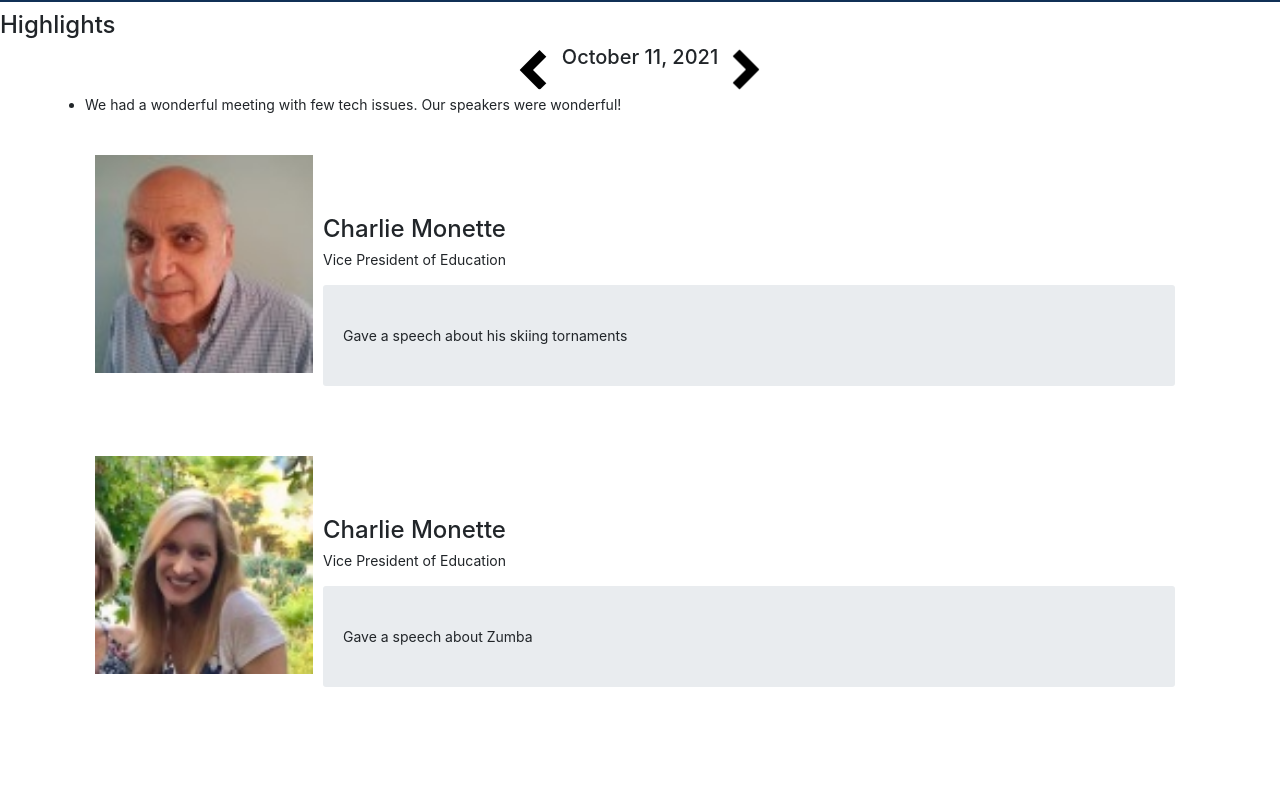
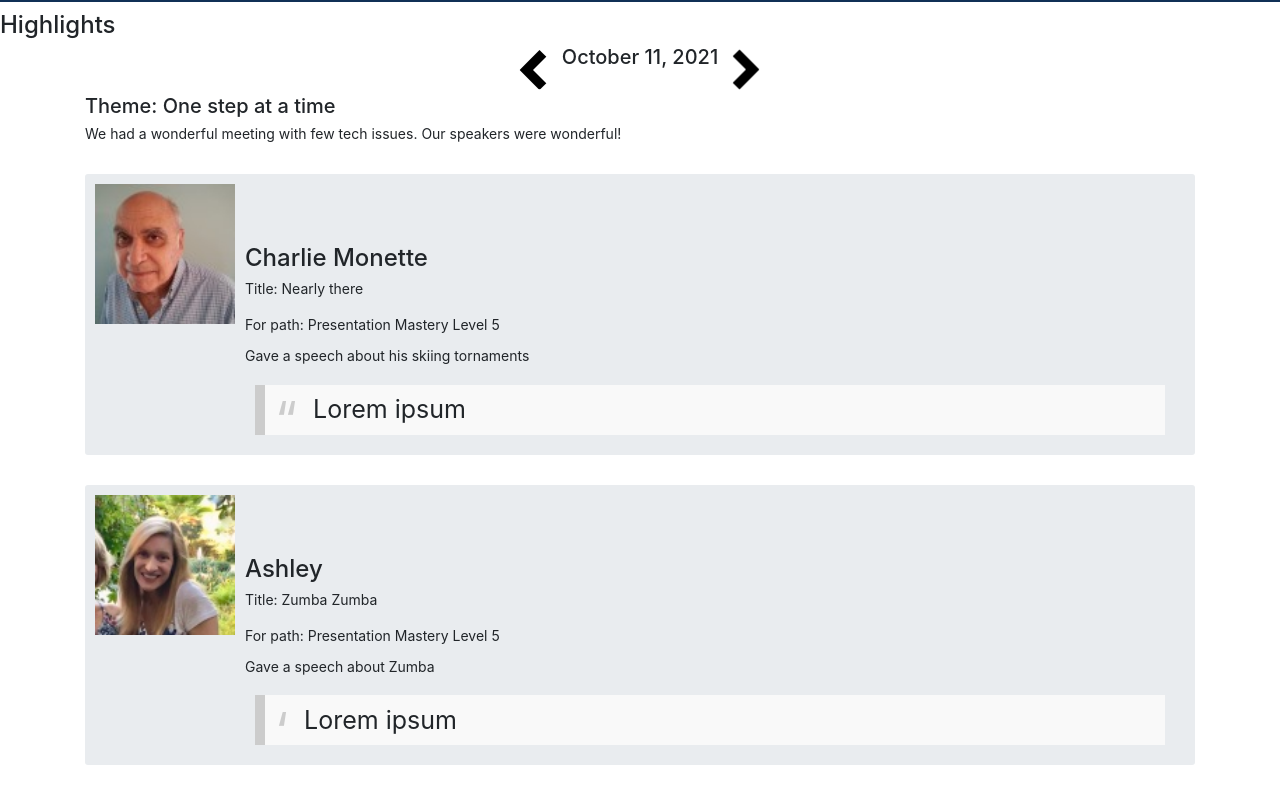
Before and after one commit to Codyl/MidwayToastmasters, a website: page client/src/highlights.html in a window 1280 px wide. Shown: the part 49-834 px from the top of the page. Before the commit the page ends 800 px from the top, so only its background shows below. Drawn offline with nearby package versions, Linux system fonts and the light colour scheme; files whose address does not match are found by name.

Commit message:
Add blockquote style, add highlight details

```diff
--- a/client/assets/css/style.css
+++ b/client/assets/css/style.css
@@ -41,7 +41,7 @@ main {
 
 .bg-tm {
   background-color: #103056;
-  width: 100vw;
+  width: 100%;
 }
 .bg-home {
   -webkit-background-size: cover;
@@ -72,8 +72,7 @@ main {
   text-align: center;
 }
 .img-member {
-  width: 20%;
-  height: 20%;
+  width: 10em;
 }
 .img-reason {
   width: 10%;
@@ -102,3 +101,22 @@ i.fa, i.fab {
 .inline {
   display: inline;
 }
+blockquote {
+  background: #f9f9f9;
+  border-left: 10px solid #ccc;
+  margin: 1.5em 10px;
+  padding: 0.5em 10px;
+  quotes: "\201C""\201D""\2018""\2019";
+}
+blockquote:before {
+  color: #ccc;
+  content: open-quote;
+  font-size: 4em;
+  line-height: 0.1em;
+  margin-right: 0.25em;
+  vertical-align: -0.4em;
+}
+blockquote p {
+  display: inline;
+  font-size: 2em;
+}
--- a/client/src/highlights.html
+++ b/client/src/highlights.html
@@ -32,11 +32,12 @@
         />
       </div>
       <div class="container">
-        <summary>
+        <h2>Theme: One step at a time</h2>
+        <p>
           We had a wonderful meeting with few tech issues. Our speakers were
           wonderful!
-        </summary>
-        <div class="media p-3 mt-5">
+        </p>
+        <div class="media p-3 mt-5 jumbotron">
           <img
             src="../assets/images/members/charlie.jpg"
             alt=""
@@ -45,23 +46,32 @@
           <div class="media-body px-3">
             <h1 class="name">Charlie Monette</h1>
             <div role="doc-subtitle" class="mb-4">
-              Vice President of Education
+              Title: Nearly there
             </div>
-            <p class="jumbotron">Gave a speech about his skiing tornaments</p>
+            <p>For path: Presentation Mastery Level 5</p>
+            <p>Gave a speech about his skiing tornaments</p>
+            <!-- https://css-tricks.com/snippets/css/simple-and-nice-blockquote-styling/ -->
+            <blockquote class="blockquote">
+              <p class="mb-0">Lorem ipsum</p>
+            </blockquote>
           </div>
         </div>
-        <div class="media p-3 mt-5">
+        <div class="media p-3 mt-5 jumbotron">
           <img
             src="../assets/images/members/megan.jpg"
             alt=""
             class="img-responsive img-member"
           />
           <div class="media-body px-3">
-            <h1 class="name">Charlie Monette</h1>
+            <h1 class="name">Ashley</h1>
             <div role="doc-subtitle" class="mb-4">
-              Vice President of Education
+              Title: Zumba Zumba
             </div>
-            <p class="jumbotron">Gave a speech about Zumba</p>
+            <p>For path: Presentation Mastery Level 5</p>
+            <p>Gave a speech about Zumba</p>
+            <blockquote class="blockquote">
+              <p class="mb-0">Lorem ipsum</p>
+            </blockquote>
           </div>
         </div>
       </div>
```
